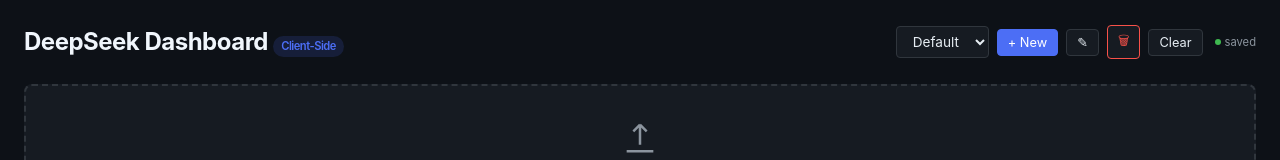
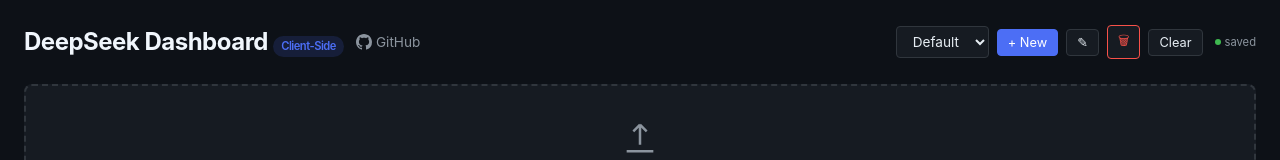
Before and after one commit to totalwindupflightsystems/deepseek-dashboard, a plain HTML site: page index.html in a window 1280 px wide. Shown: the top 160 px of the page. Drawn offline with nearby package versions, Linux system fonts and the light colour scheme.

Commit message:
Add GitHub repo link to header (Hy3-Preview)
Co-authored-by: Bane <bane@totalwindupflightsystems.com>

Co-authored-by: Alexis Okuwa <wojonstech@gmail.com>

```diff
--- a/index.html
+++ b/index.html
@@ -157,6 +157,10 @@
   <!-- Header with Workspace -->
   <header>
     <h1>DeepSeek Dashboard <span class="badge">Client-Side</span></h1>
+    <a href="https://github.com/totalwindupflightsystems/deepseek-dashboard" target="_blank" style="color: var(--text-dim); text-decoration: none; display: inline-flex; align-items: center; gap: 4px; font-size: 0.85rem;" title="View on GitHub">
+      <svg width="16" height="16" viewBox="0 0 16 16" fill="currentColor"><path d="M8 0C3.58 0 0 3.58 0 8c0 3.54 2.29 6.53 5.47 7.59.4.07.55-.17.55-.38 0-.19-.01-.82-.01-1.49-2.01.37-2.53-.49-2.69-.94-.09-.23-.48-.94-.82-1.13-.28-.15-.68-.52-.01-.53.63-.01 1.08.58 1.23.82.72 1.21 1.87.87 2.33.66.07-.52.28-.87.51-1.07-1.78-.2-3.64-.89-3.64-3.95 0-.87.31-1.59.82-2.15-.08-.2-.36-1.02.08-2.12 0 0 .67-.21 2.2.82.64-.18 1.32-.27 2-.27.68 0 1.36.09 2 .27 1.53-1.04 2.2-.82 2.2-.82.44 1.1.16 1.92.08 2.12.51.56.82 1.27.82 2.15 0 3.07-1.87 3.75-3.65 3.95.29.25.54.73.54 1.48 0 1.07-.01 1.93-.01 2.2 0 .21.15.46.55.38A8.013 8.013 0 0016 8c0-4.42-3.58-8-8-8z"/></svg>
+      GitHub
+    </a>
     <span class="spacer"></span>
     <div class="ws-bar" id="wsBar">
       <select id="wsSelect"><option value="">No Workspace</option></select>
```
